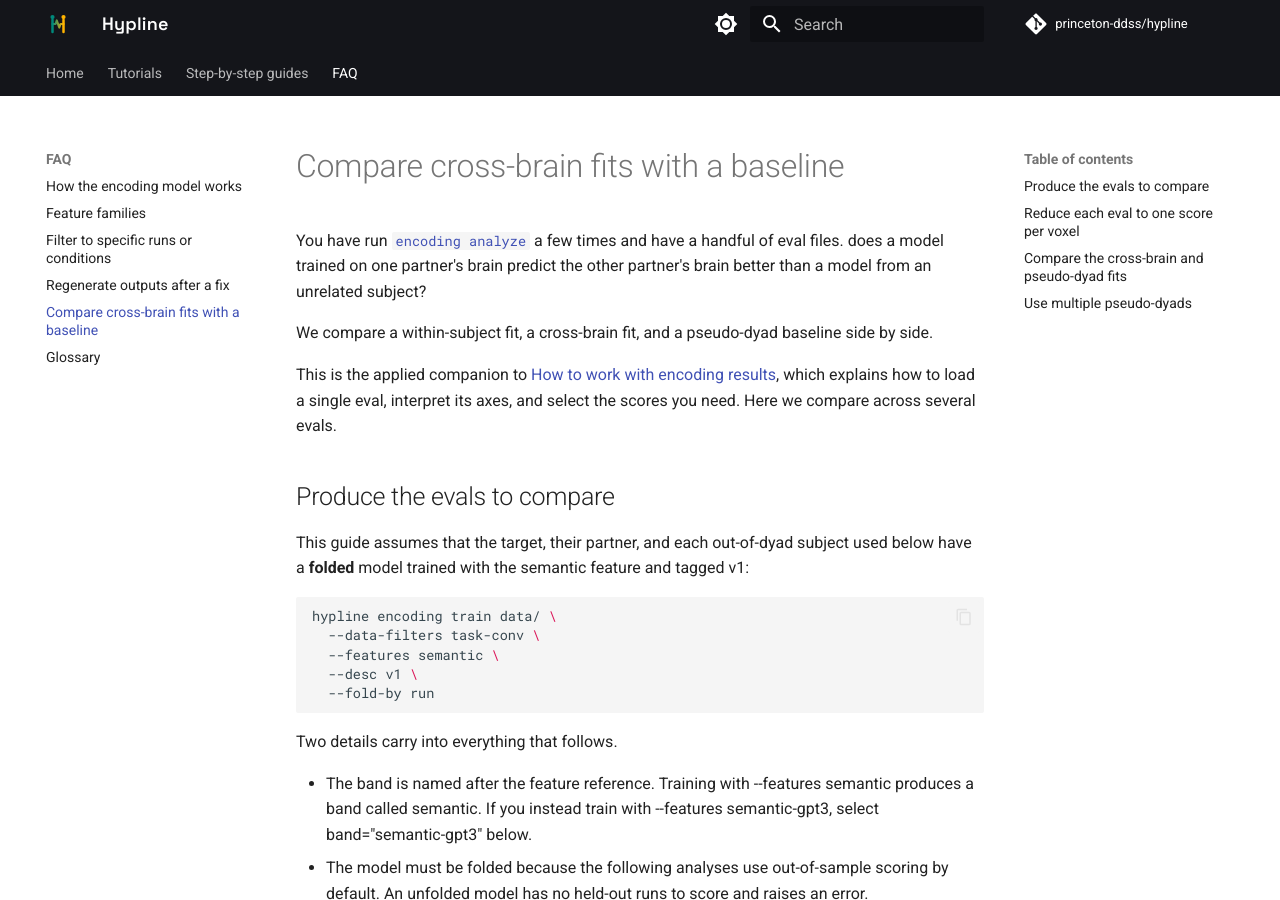
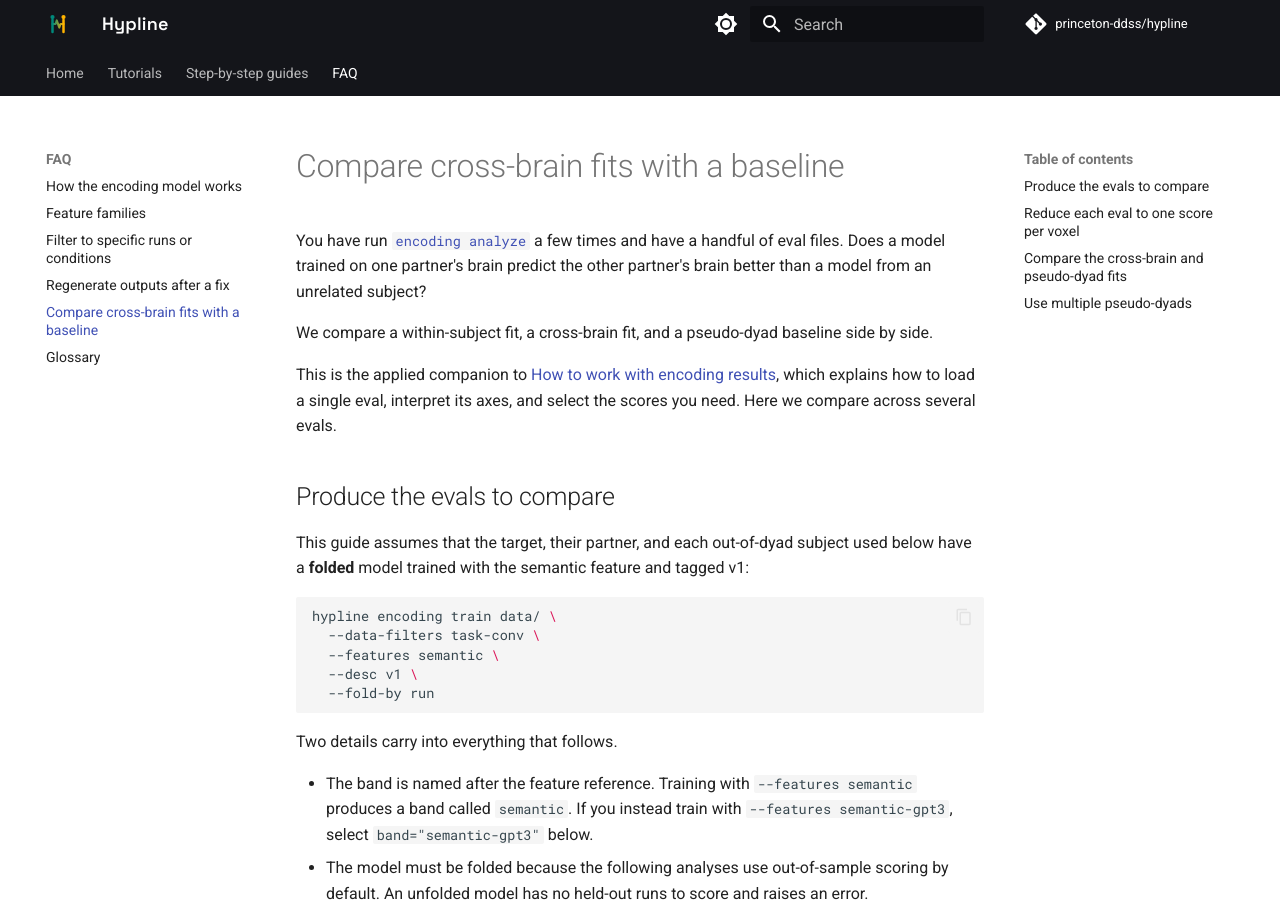
Before and after one commit to princeton-ddss/hypline, an MkDocs documentation site: the page built from docs/mkdocs/FAQ/analyze-evals.md, in a window 1280 px wide and 900 px high. Built offline with MkDocs 1.6.1 and Material for MkDocs 9.7.7, drawn with Linux system fonts in a browser that asks for light colours; comment, search, counter and statistics services are not loaded; the version menu is left out; some of the changed text lies outside the part shown.

Commit message:
Fix typos, grammar, and inline formatting in docs
- Fix grammar in `index.md`, `encoding.md`, `layout.md`, the
  walkthrough, and `analyze-evals.md`
- Cite Speer et al. (2024) through its footnote instead of bold text
- Add missing backticks on flags, values, and command names
- Tag the eval directory listing as `text`, not `bash`

````diff
--- a/docs/mkdocs/FAQ/analyze-evals.md
+++ b/docs/mkdocs/FAQ/analyze-evals.md
@@ -1,7 +1,7 @@
 # Compare cross-brain fits with a baseline
 
 You have run [`encoding analyze`](../step-by-step/encoding.md) a few times
-and have a handful of eval files. does a model trained on one partner's brain predict
+and have a handful of eval files. Does a model trained on one partner's brain predict
 the other partner's brain better than a model from an unrelated subject?
 
 We compare a within-subject fit, a cross-brain fit, and a
@@ -25,7 +25,7 @@ hypline encoding train data/ \
 
 Two details carry into everything that follows.
 
-- The band is named after the feature reference. Training with --features semantic produces a band called semantic. If you instead train with --features semantic-gpt3, select band="semantic-gpt3" below.
+- The band is named after the feature reference. Training with `--features semantic` produces a band called `semantic`. If you instead train with `--features semantic-gpt3`, select `band="semantic-gpt3"` below.
 - The model must be folded because the following analyses use out-of-sample scoring by default. An unfolded model has no held-out runs to score and raises an error.
 
 Run each comparison against the same target brain, changing only the source and model:
@@ -48,7 +48,8 @@ hypline encoding analyze data/ \
 ```
 
 The resulting directories appear under `results/sub-041/`:
-```bash
+
+```text
 encodingEval-within
 encodingEval-crossself
 encodingEval-pseudodyad
@@ -94,14 +95,14 @@ valid = cross_margin.notnull()
 ```
 
 A positive value means that the matched partner's model predicts the target brain
-better than this out-of-dyad model at that voxel.  The within-subject score is not
+better than this out-of-dyad model at that voxel. The within-subject score is not
 part of this subtraction. It provides a reference for how well the semantic feature
 predicts the target brain when the model is trained on that same subject.
 
 !!! note "Compare the feature band you are testing"
 
     These are himalaya *split scores*. Split scores describe each band's contribution
-    to the joint correlation, and summing across bands recovers the whole model's score. See —
+    to the joint correlation, and summing across bands recovers the whole model's score. See
     [What the scores are](../step-by-step/encoding-results.md#what-the-scores-are-and-are-not).
     Here, the question concerns the `semantic` band specifically. Compare that band across conditions
     rather than adding confound or other feature bands that are not part of the hypothesis.
````
Also changed, not shown: docs/mkdocs/index.md (+1 -1 lines), docs/mkdocs/step-by-step/encoding.md (+1 -1 lines), docs/mkdocs/step-by-step/layout.md (+2 -2 lines), docs/mkdocs/step-by-step/segments.md (+3 -3 lines), docs/mkdocs/tutorials/walkthrough.md (+3 -3 lines).
